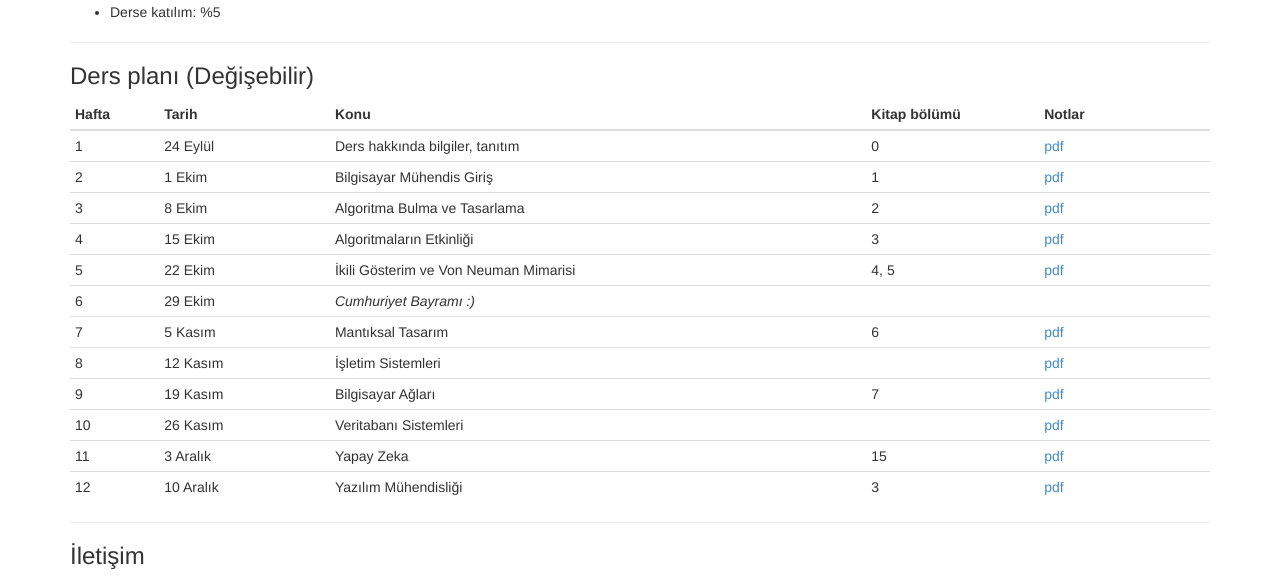
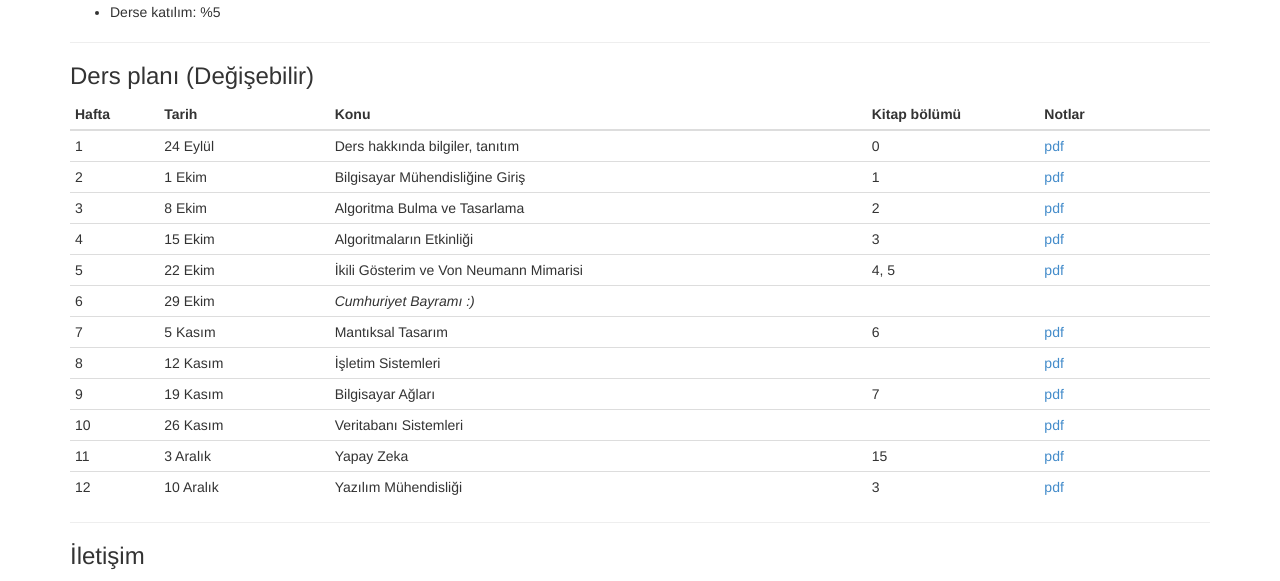
Before and after one commit to tekinonlayn/gi.github.io, a Jekyll site: the page teaching/courses/bmb101/index.html, which Jekyll copies as it is, in a window 1280 px wide. Shown: the part 651-1232 px from the top of the page. Built offline with Jekyll 4.4.1, drawn with Linux system fonts in a browser that asks for light colours; nearby versions of some CDN libraries; library files that are not in the unit come from our copies.

Commit message:
Update index.html

```diff
--- a/teaching/courses/bmb101/index.html
+++ b/teaching/courses/bmb101/index.html
@@ -88,9 +88,9 @@
          <tr>
            <td style="width: 100px;">2</td>
            <td style="width: 200px;">1 Ekim</td>
-           <td style="width: 400px;">Bilgisayar Mühendis Giriş</td>
+           <td style="width: 400px;">Bilgisayar Mühendisliğine Giriş</td>
            <td style="width: 200px;">1</td>
-           <td style="width: 200px;"><a href="slides/02-analysis.pdf">pdf</a></td>
+           <td style="width: 200px;"><a href="slides/#">pdf</a></td>
          </tr>
 
          <tr>
@@ -98,7 +98,7 @@
            <td style="width: 200px;">8 Ekim</td>
            <td style="width: 400px;">Algoritma Bulma ve Tasarlama</td>
            <td style="width: 200px;">2</td>
-           <td style="width: 200px;"><a href="slides/03-elementary-sorting.pdf">pdf</a></td>
+           <td style="width: 200px;"><a href="slides/#">pdf</a></td>
          </tr>
 
          <tr>
@@ -106,13 +106,13 @@
            <td style="width: 200px;">15 Ekim</td>
            <td style="width: 400px;">Algoritmaların Etkinliği</td>
            <td style="width: 200px;">3</td>
-           <td style="width: 200px;"><a href="slides/04-mergesort.pdf">pdf</a></td>
+           <td style="width: 200px;"><a href="slides/#">pdf</a></td>
          </tr>
 
          <tr>
            <td style="width: 100px;">5</td>
            <td style="width: 200px;">22 Ekim</td>
-           <td style="width: 400px;">İkili Gösterim ve Von Neuman Mimarisi</td>
+           <td style="width: 400px;">İkili Gösterim ve Von Neumann Mimarisi</td>
            <td style="width: 200px;">4, 5</td>
            <td style="width: 200px;"><a href="slides/#">pdf</a></td>
          </tr>
```
